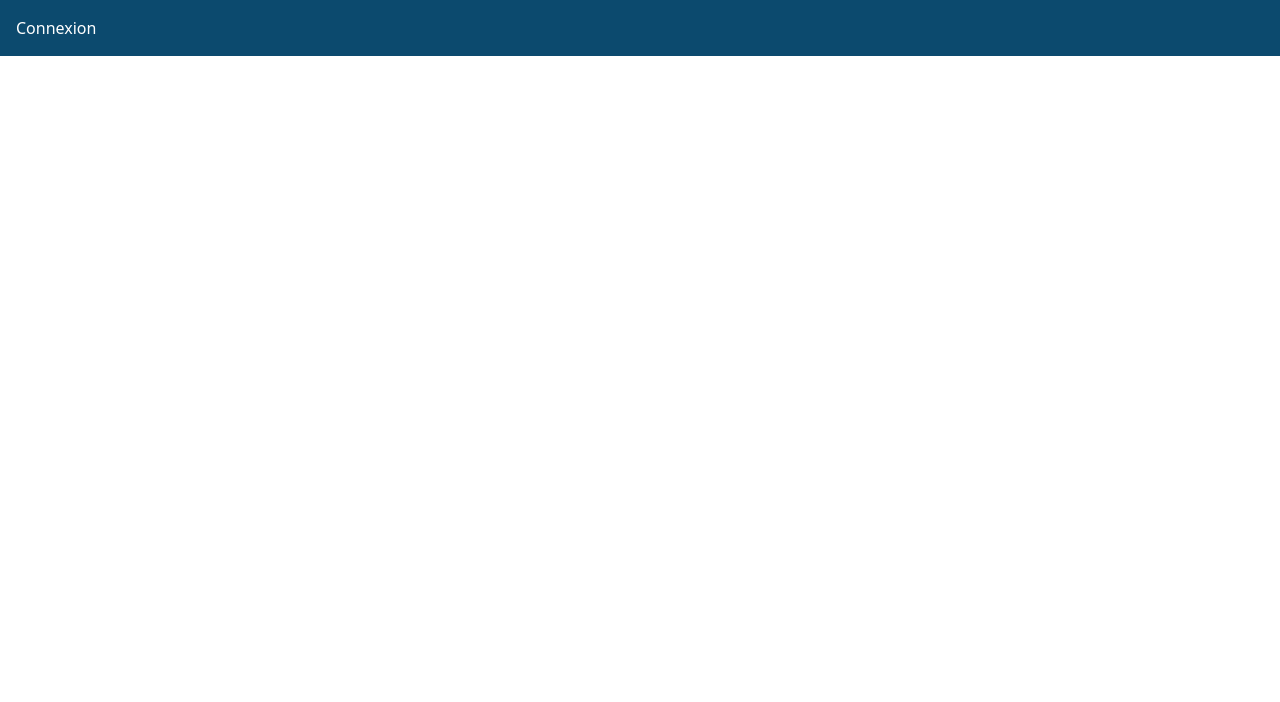
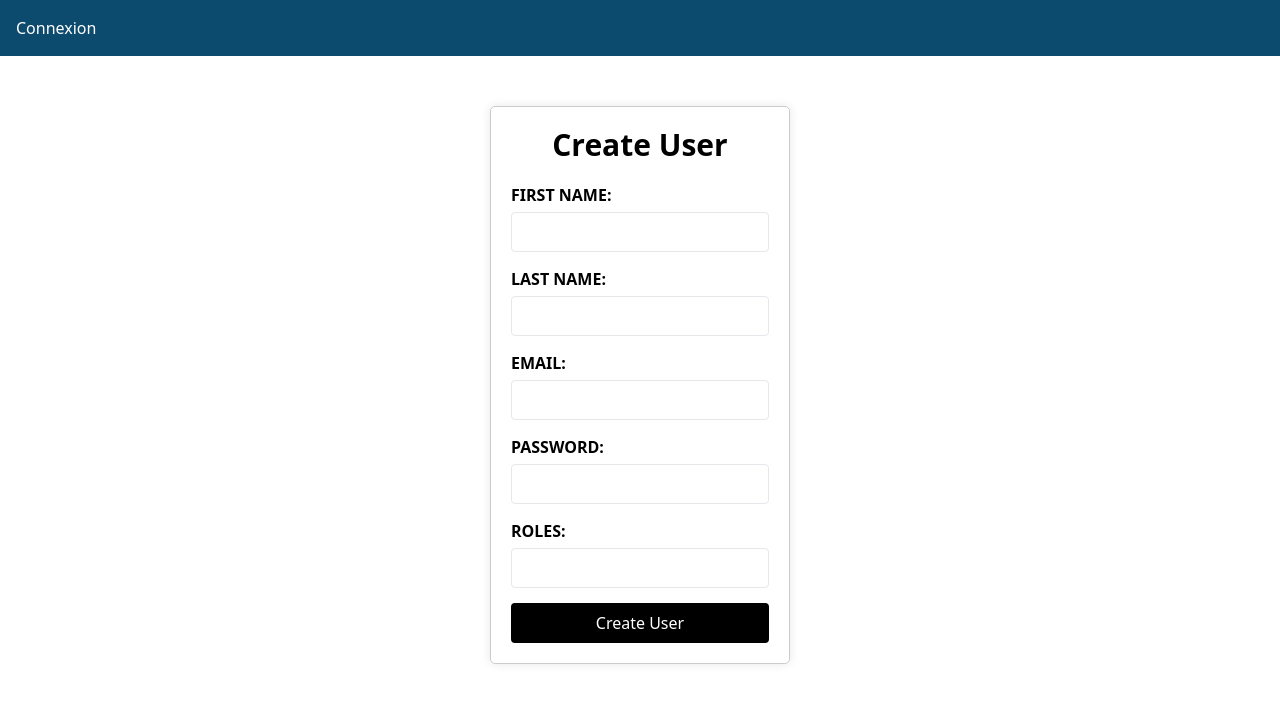
Before and after one commit to charlesb9/formation-mds-app-web, an Angular app in the folder app/: page /register in a window 1280 px wide. Before the commit this address led to /. Shown: the top 702 px of the page. Built offline with nearby package versions, Linux system fonts and the light colour scheme.

Commit message:
🐛 FIX: User Register Ok, GetAll Ok, GetOne Ok

```diff
--- a/app/src/app/app.component.ts
+++ b/app/src/app/app.component.ts
@@ -17,6 +17,8 @@ import { AuthService } from './auth/auth.service';
         @if(isAuth){
           <a routerLink="/messenger">Chat</a>
           <a routerLink="/projet">Projet</a>
+          <a routerLink="/register">Inscription</a>
+          <a routerLink="/users">Liste des utilisateurs</a>
           <a (click)="authService.logout()" >Déconnexion</a>
         }@else {
           <a routerLink="/login">Connexion</a>
--- a/app/src/app/app.routes.ts
+++ b/app/src/app/app.routes.ts
@@ -17,4 +17,17 @@ export const routes: Routes = [{
     path:"projet",
     canActivate: [() => authGuard()],
     loadComponent: () => import('./project/project.component').then(c => c.ProjectComponent)
-}];
+},
+{
+    path:"register",
+    loadComponent: () => import('./user/user-create/user-create.component').then(c => c.UserCreateComponent)
+},
+{
+    path:"users",
+    loadComponent: () => import('./user/user-list/user-list.component').then(c => c.UserListComponent)
+},
+{
+    path: 'user/:id',
+    loadComponent: () => import('./user/user-details/user-details.component').then(c => c.UserDetailsComponent)
+}
+];
--- a/app/src/app/user/user-create/user-create.component.html
+++ b/app/src/app/user/user-create/user-create.component.html
@@ -2,13 +2,13 @@
     <h2>Create User</h2>
     <form (ngSubmit)="createUser()">
         <div class="form-group">
-            <label for="firstname">First Name:</label>
-            <input type="text" id="firstname" [(ngModel)]="user.firstname" name="firstname" required
+            <label for="firstName">First Name:</label>
+            <input type="text" id="firstName" [(ngModel)]="user.firstName" name="firstname" required
                 class="form-control">
         </div>
         <div class="form-group">
-            <label for="lastname">Last Name:</label>
-            <input type="text" id="lastname" [(ngModel)]="user.lastname" name="lastname" required class="form-control">
+            <label for="lastName">Last Name:</label>
+            <input type="text" id="lastName" [(ngModel)]="user.lastName" name="lastname" required class="form-control">
         </div>
         <div class="form-group">
             <label for="email">Email:</label>
@@ -23,6 +23,6 @@
             <label for="roles">Roles:</label>
             <input type="text" id="roles" [(ngModel)]="user.roles" name="roles" required class="form-control">
         </div>
-        <button type="submit" class="btn btn-primary">Create User</button>
+        <button type="submit" class="btn btn-primary bg-black text-white">Create User</button>
     </form>
 </div>
--- a/app/src/app/user/user-create/user-create.component.ts
+++ b/app/src/app/user/user-create/user-create.component.ts
@@ -1,44 +1,22 @@
-// import { Component } from '@angular/core';
-
-// @Component({
-//   selector: 'app-user-create',
-//   standalone: true,
-//   imports: [],
-//   template: `
-//     <p>
-//       user-create works!
-//     </p>
-//   `,
-//   styles: ``
-// })
-// export class UserCreateComponent {
-
-// }
-
-
 import { Component, NgModule } from '@angular/core';
 import { Router } from '@angular/router';
 import { UserService } from '../user.service';
 import { User } from '../../interfaces/user.interface';
 import { FormsModule } from '@angular/forms';
 
-@NgModule({
-  imports: [FormsModule]
-})
 @Component({
   selector: 'app-user-create',
   templateUrl: './user-create.component.html',
-  styleUrls: ['./user-create.component.css']
+  styleUrls: ['./user-create.component.css'],
+  standalone: true,
+  imports: [FormsModule],
 })
-
 export class UserCreateComponent {
   user: User = {
-    id: '',
-    firstname: '',
-    lastname: '',
+    firstName: '',
+    lastName: '',
     email: '',
     password: '',
-    roles: []
   };
 
   constructor(private userService: UserService, private router: Router) {}
--- a/app/src/app/user/user-details/user-details.component.html
+++ b/app/src/app/user/user-details/user-details.component.html
@@ -1,5 +1,6 @@
 <div class="user-detail-container" *ngIf="user">
-    <h2>{{ user.firstname }} {{ user.lastname }}</h2>
+    <h2>{{ user.firstName }} {{ user.lastName }}</h2>
+    <p><strong>ID:</strong> {{ user._id }}</p>
     <p><strong>Email:</strong> {{ user.email }}</p>
-    <p><strong>Roles:</strong> {{ user.roles.join(', ') }}</p>
+    <p><strong>Roles:</strong> {{ user.roles?.join(', ') }}</p>
 </div>
--- a/app/src/app/user/user-list/user-list.component.html
+++ b/app/src/app/user/user-list/user-list.component.html
@@ -2,10 +2,11 @@
     <h2>User List</h2>
     <ul>
         <li *ngFor="let user of users">
-            <div class="user-card">
-                <h3>{{ user.firstname }} {{ user.lastname }}</h3>
+            <div class="user-card" (click)="showUserDetails(user._id)" style="cursor: pointer;">
+                <h3>{{ user.firstName }} {{ user.lastName }}</h3>
+                <p><strong>ID:</strong> {{ user._id }}</p>
                 <p><strong>Email:</strong> {{ user.email }}</p>
-                <p><strong>Roles:</strong> {{ user.roles.join(', ') }}</p>
+                <p><strong>Roles:</strong> {{ user.roles?.join(', ') }}</p>
               </div>
         </li>
     </ul>
--- a/app/src/app/user/user-list/user-list.component.ts
+++ b/app/src/app/user/user-list/user-list.component.ts
@@ -2,24 +2,31 @@ import { Component, OnInit, NgModule } from '@angular/core';
 import { CommonModule } from '@angular/common';
 import { UserService } from '../user.service';
 import { User } from '../../interfaces/user.interface';
+import { FormsModule } from '@angular/forms';
+import { Router } from '@angular/router';
 
-@NgModule({
-  declarations: [ UserListComponent ],
-  imports: [ CommonModule ],
-})
+
 @Component({
   selector: 'app-user-list',
   templateUrl: './user-list.component.html',
-  styleUrls: ['./user-list.component.css']
+  styleUrls: ['./user-list.component.css'],
+  standalone: true,
+  imports: [FormsModule, CommonModule],
 })
 export class UserListComponent implements OnInit {
   users: User[] = [];
 
-  constructor(private userService: UserService) {}
+  constructor(private userService: UserService, private router: Router) {}
 
   ngOnInit(): void {
     this.userService.getUsers().subscribe((data: User[]) => {
       this.users = data;
     });
   }
+
+  showUserDetails(id: string | undefined): void {
+    if (id) {
+      this.router.navigate(['/user', id]);
+    }
+  }
 }
--- a/app/src/app/user/user-login/user-login.component.html
+++ b/app/src/app/user/user-login/user-login.component.html
@@ -9,6 +9,6 @@
             <label for="password">Password:</label>
             <input type="password" id="password" [(ngModel)]="password" name="password" required class="form-control">
         </div>
-        <button type="submit" class="btn btn-primary">Login</button>
+        <button type="submit" class="btn btn-primary bg-black text-white">Login</button>
     </form>
 </div>
--- a/app/src/app/user/user.service.ts
+++ b/app/src/app/user/user.service.ts
@@ -1,41 +1,30 @@
-// import { Injectable } from '@angular/core';
-
-// @Injectable({
-//   providedIn: 'root'
-// })
-// export class UserService {
-
-//   constructor() { }
-// }
-
-
-import { Injectable } from '@angular/core';
-import { HttpClient, HttpHeaders } from '@angular/common/http';
-import { Observable } from 'rxjs';
-import { User } from '../interfaces/user.interface';
+import { Injectable } from "@angular/core";
+import { HttpClient, HttpHeaders } from "@angular/common/http";
+import { Observable } from "rxjs";
+import { User } from "../interfaces/user.interface";
 
 @Injectable({
-  providedIn: 'root'
+  providedIn: "root",
 })
 export class UserService {
-  private apiUrl = 'https://your-api-url.com/api/users';
+  private apiUrl = "http://localhost:3000";
 
   constructor(private http: HttpClient) {}
 
   getUsers(): Observable<User[]> {
-    return this.http.get<User[]>(this.apiUrl);
+    return this.http.get<User[]>(`${this.apiUrl}/user/`);
   }
 
   getUserById(id: string): Observable<User> {
-    return this.http.get<User>(`${this.apiUrl}/${id}`);
+    return this.http.get<User>(`${this.apiUrl}/user/${id}`);
   }
 
   createUser(user: User): Observable<User> {
-    return this.http.post<User>(this.apiUrl, user);
+    return this.http.post<User>(`${this.apiUrl}/auth/register`, user);
   }
 
   updateUser(user: User): Observable<User> {
-    return this.http.put<User>(`${this.apiUrl}/${user.id}`, user);
+    return this.http.put<User>(`${this.apiUrl}/${user._id}`, user);
   }
 
   deleteUser(id: string): Observable<void> {
@@ -43,7 +32,10 @@ export class UserService {
   }
 
   assignUserToProject(userId: string, projectId: string): Observable<void> {
-    return this.http.post<void>(`${this.apiUrl}/${userId}/projects/${projectId}`, {});
+    return this.http.post<void>(
+      `${this.apiUrl}/${userId}/projects/${projectId}`,
+      {}
+    );
   }
 
   assignUserToTask(userId: string, taskId: string): Observable<void> {
@@ -52,8 +44,12 @@ export class UserService {
 
   login(email: string, password: string): Observable<string> {
     const loginUrl = `${this.apiUrl}/login`;
-    return this.http.post<string>(loginUrl, { email, password }, {
-      headers: new HttpHeaders({ 'Content-Type': 'application/json' })
-    });
+    return this.http.post<string>(
+      loginUrl,
+      { email, password },
+      {
+        headers: new HttpHeaders({ "Content-Type": "application/json" }),
+      }
+    );
   }
 }
```
Also changed, not shown: app/src/app/interfaces/user.interface.ts (+4 -4 lines), app/src/app/user/user-details/user-details.component.ts (+3 -5 lines).
